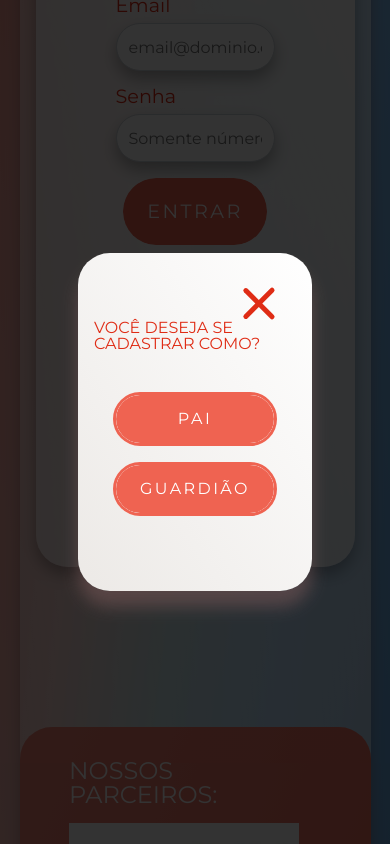
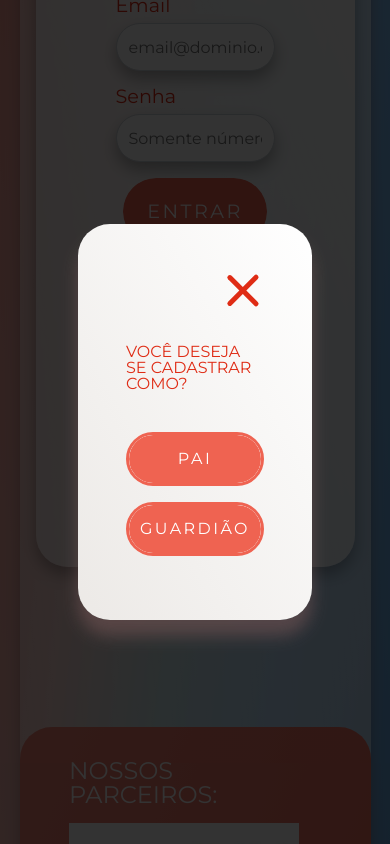
Before and after one commit to bob-mw/anjosDaEducacao, a React (Create React App) app: page / in a window 390 px wide. Both pictures are taken after a click on the link "CADASTRE-SE". Shown: the part 1736-2580 px from the top of the page. Built offline with nearby package versions, Linux system fonts and the light colour scheme.

Commit message:
Modal Responsivity increased

```diff
--- a/src/components/Modal/index.jsx
+++ b/src/components/Modal/index.jsx
@@ -85,12 +85,6 @@ export const TwoButtonModal = ({ title, subtitle, firstButtonName, secondButtonN
       {showModal ? (
           <S.Overlay  onClick={closeModal} ref={modalRef}>
               <S.Panel>
-                  <S.Description>{title}</S.Description>
-                  <S.Description>{subtitle}</S.Description>
-                  <S.ButtonWrapper>
-                    <S.Button href={firstPath}>{firstButtonName}</S.Button>
-                    <S.Button href={secondPath}>{secondButtonName}</S.Button>
-                  </S.ButtonWrapper>
                   <S.Menu
                       aria-label='Close modal'
                       onClick={() => setShowModal(prev => !prev)}
@@ -98,6 +92,14 @@ export const TwoButtonModal = ({ title, subtitle, firstButtonName, secondButtonN
                     <S.Top/>
                     <S.Bottom/>
                   </S.Menu>
+                  <S.DescriptionWrapper>
+                    <S.Description>{title}</S.Description>
+                    <S.Description>{subtitle}</S.Description>
+                  </S.DescriptionWrapper>
+                  <S.ButtonWrapper>
+                    <S.Button href={firstPath}>{firstButtonName}</S.Button>
+                    <S.Button href={secondPath}>{secondButtonName}</S.Button>
+                  </S.ButtonWrapper>
               </S.Panel>
           </S.Overlay>
       ) : null}
--- a/src/components/Modal/styled.jsx
+++ b/src/components/Modal/styled.jsx
@@ -16,10 +16,11 @@ export const Overlay = styled.div`
 export const Panel = styled(motion.div)`
     position: relative;
     width: 40%;
-    height: 40%;
+    height: auto;
+    padding: 3rem 2rem;
     display: flex;
     flex-direction: column;
-    justify-content: center;
+    justify-content: flex-start;
     align-items: center;
 
     border-radius: 2rem;
@@ -67,11 +68,10 @@ export const Bottom = styled(Shape)`
 const side = 2;
 
 export const Menu = styled(motion.div)`
-    position: absolute;
+    position: flex;
+    align-self: flex-end;
     cursor: pointer;
-    right: 0.5rem;
-    top: 0.5rem;
-    margin: 1.5rem;
+    margin: 0 1rem 1rem 0;
     width: ${side}rem;
     height: ${side}rem;
     transition: transform 0.2s, opacity 0.2s !important;
@@ -80,6 +80,13 @@ export const Menu = styled(motion.div)`
         opacity: 0.7;
         transform: scale(1.2);
     }
+`
+
+export const DescriptionWrapper = styled.div`
+    display: flex;
+	flex-direction: column;
+    justify-items: center;
+    margin-top: 1rem;
 `
 
 export const Description = styled.h2`
@@ -101,8 +108,6 @@ export const ButtonWrapper = styled.div`
         grid-template-columns: 1fr;
     }
 `
-
-
 
 export const Button = styled.a`
     font-size: 2em;
```
